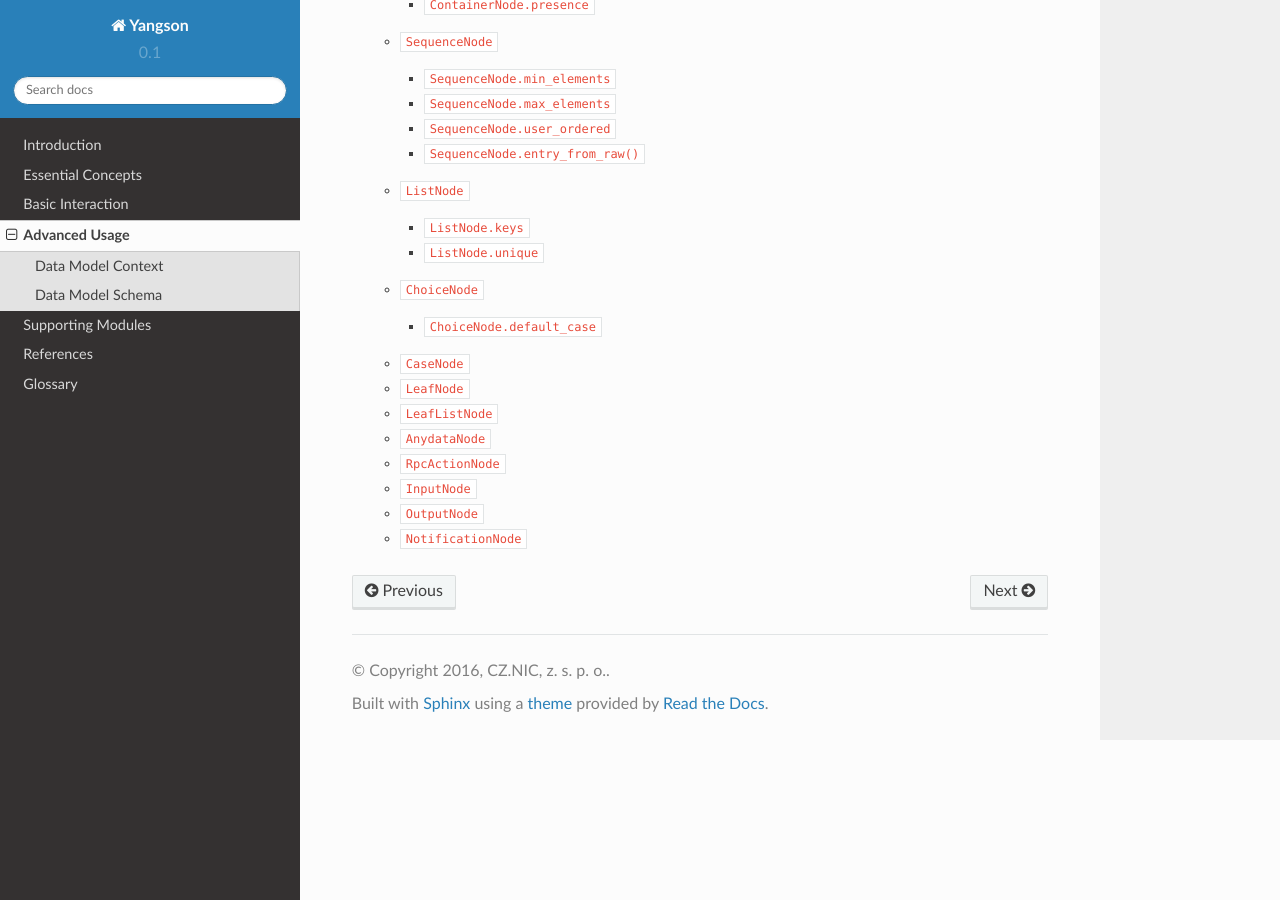
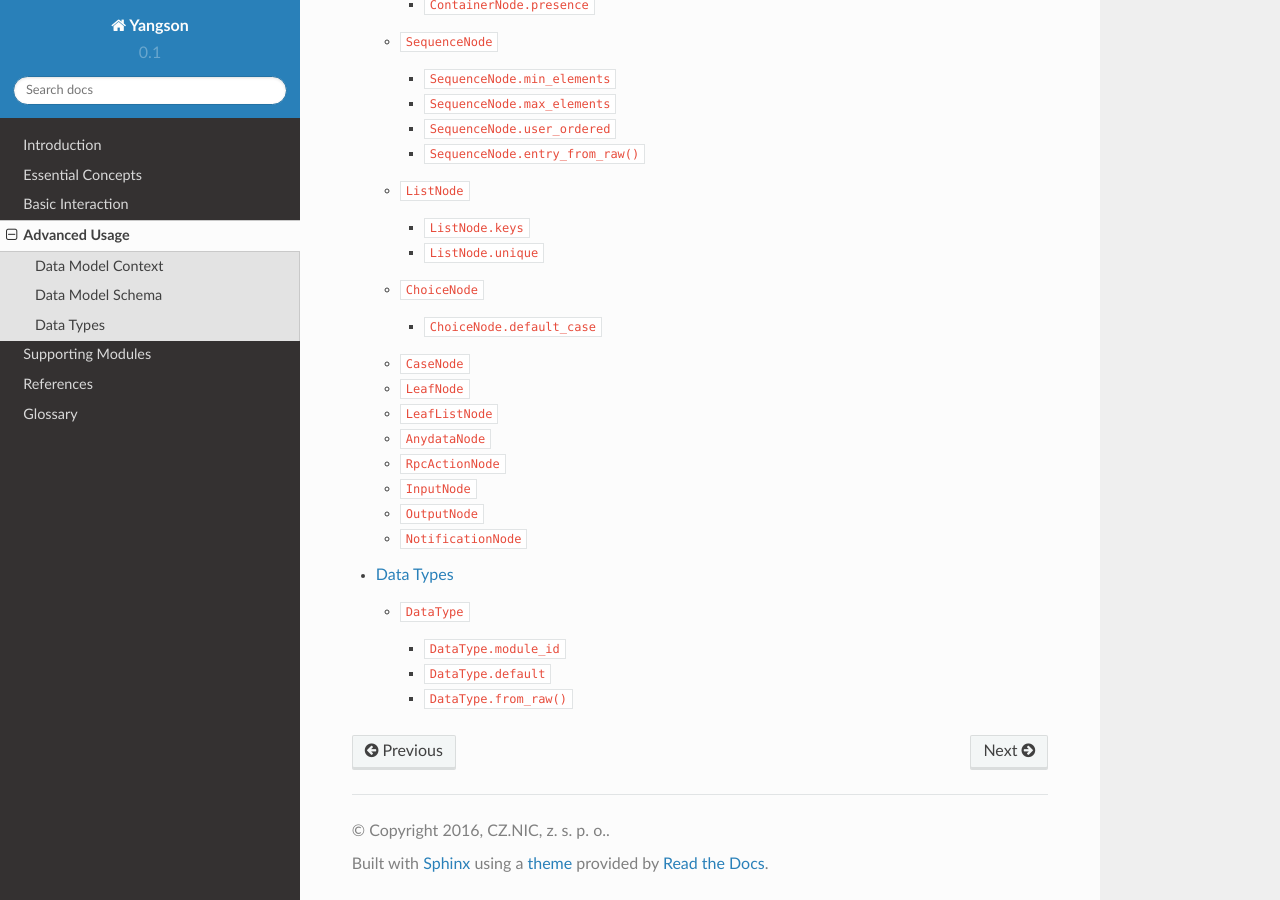
Before and after one commit to CZ-NIC/yangson, a Sphinx documentation site: the page built from docs/advanced.rst, in a window 1280 px wide and 900 px high, scrolled down 1745 px. Built offline with Sphinx 7.4.7 and the Read the Docs theme 2.0.0, drawn with Linux system fonts in a browser that asks for light colours; some of the changed lines change nothing that is shown.

Commit message:
Start documentation of datatype module.

```diff
--- a/docs/advanced.rst
+++ b/docs/advanced.rst
@@ -6,3 +6,4 @@
 
    context
    schema
+   datatype
--- /dev/null
+++ b/docs/datatype.rst
@@ -0,0 +1,118 @@
+==========
+Data Types
+==========
+
+.. module:: yangson.datatype
+   :synopsis: Classes representing YANG data types
+
+.. testsetup::
+
+   import os
+   from yangson import DataModel
+   os.chdir("examples/ex5")
+
+.. testcleanup::
+
+   os.chdir("../..")
+   del DataModel._instances[DataModel]
+
+The *datatype* module defines the following classes:
+
+* :class:`BitsType`: YANG **bits** type.
+* :class:`BinaryType`: YANG **binary** type.
+* :class:`BooleanType`: YANG **boolean** type.
+* :class:`DataType`: Abstract class for data types.
+* :class:`Decimal64Type`: YANG **decimal64** type.
+* :class:`EmptyType`: YANG **empty** type.
+* :class:`EnumerationType`: YANG **enumeration** type.
+* :class:`LeafrefType`: YANG **leafref** type.
+* :class:`LinkType`: Abstract class for data types representing links.
+* :class:`InstanceIdentifierType`: YANG **instance-identifier** type.
+* :class:`IdentityrefType`: YANG **identityref** type.
+* :class:`IntegralType`: Abstract class for integral types.
+* :class:`Int8Type`: YANG **int8** type.
+* :class:`Int16Type`: YANG **int16** type.
+* :class:`Int32Type`: YANG **int32** type.
+* :class:`Int64Type`: YANG **int64** type.
+* :class:`NumericType`: Abstract class for numeric types.
+* :class:`StringType`: YANG **string** type.
+* :class:`Uint8Type`: YANG **uint8** type.
+* :class:`Uint16Type`: YANG **uint16** type.
+* :class:`Uint32Type`: YANG **uint32** type.
+* :class:`Uint64Type`: YANG **uint64** type.
+* :class:`UnionType`: YANG **union** type.
+
+The module also defines the following exceptions:
+
+* :exc:`YangTypeError`: A scalar value is of incorrect type.
+
+YANG provides a selection of built-in data types, and also supports
+defining new types that are derived from existing types (built-in or
+derived) by specifying the base type and zero or more restrictions.
+See sec. `7.3`_ of [RFC7950]_ for details.
+
+*Yangson* library resolves all derived types so that the base type
+corresponds to a Python class and restrictions are represented as
+values of appropriate instance attributes. Instances of subclasses
+of :class:`DataType` typically appear as values
+of :attr:`~.TerminalNode.type` attribute that is common to
+all :class:`~.schema.TerminalNode` instances.
+
+.. doctest::
+
+   >>> dm = DataModel.from_file('yang-library-ex5.json',
+   ... mod_path=[".", "../../../examples/ietf"])
+   >>> bits_t = dm.get_data_node('/example-5:bits-leaf').type
+   >>> empty_t = dm.get_data_node('/example-5:empty-leaf').type
+   >>> enumeration_t = dm.get_data_node('/example-5:enumeration-leaf').type
+   >>> string_t = dm.get_data_node('/example-5:string-leaf').type
+
+
+.. class:: DataType(mid: ModuleId)
+
+   This is the abstract superclass for all classes representing YANG
+   data types. The constructor argument *mid* is the value for
+   the :attr:`module_id` instance attribute.
+
+   .. rubric:: Instance Attributes
+
+   .. attribute:: module_id
+
+      Identifier of the module in the context of which the type
+      definition and restrictions are to be interpreted.
+
+      .. doctest::
+
+	 >>> string_t.module_id
+	 ('example-5', '')
+
+   .. attribute:: default
+
+      Default value of the type that may be defined by using
+      the **default** statement inside a **typedef**.
+
+      ..doctest::
+
+      >>> string_t.default
+      'xxy'
+
+   .. rubric:: Public Methods
+
+   .. method:: from_raw(raw: RawScalar) -> ScalarValue
+
+      Convert a :term:`raw value` *raw* to a :term:`cooked value`
+      according to the rules of the receiver data type.
+
+      This method raises :exc:`YangTypeError` if the value in *raw*
+      cannot be converted.
+
+      .. doctest::
+
+	 >>> bits_t.from_raw('dos tres')
+	 ('dos', 'tres')
+	 >>> bits_t.from_raw('tres cuatro')
+	 Traceback (most recent call last):
+	 ...
+	 yangson.datatype.YangTypeError: value 'tres cuatro'
+
+.. _7.3: https://tools.ietf.org/html/rfc7950#section-7.3
```
